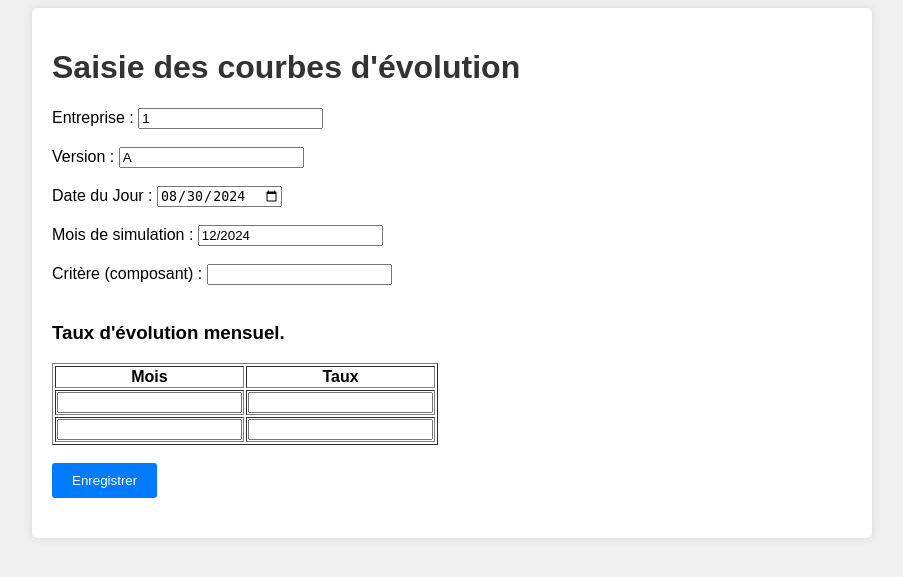
After one commit to MohamedADCap/free-cash-flow, a Flask app: page /courbes in a window 1280 px wide. The commit adds this page. Shown: the top 577 px of the page, without its empty margins (188-1091 px from the left). Run offline with Flask 3, Linux system fonts and the light colour scheme; data comes from the database, SQL or seed files in the repository; both versions use the stored data as it was after the commit.

Commit message:
Ajout de la saisie des taux pour la simuation par courbes. - Ajout table courbes - Ajout du formulaire courbes.html

```diff
--- a/app/routes.py
+++ b/app/routes.py
@@ -19,7 +19,8 @@ def select_action():
         return redirect(url_for('main.saisie_mouvements'))
     elif action == 'simulate':
         return redirect(url_for('main.saisie_options_simulation'))
-
+    elif action == 'courbes':
+        return redirect(url_for('main.courbes'))
 
 
 def allowed_file(filename):
@@ -137,7 +138,6 @@ def saisie_mouvements():
 
     return render_template('saisie_mouvements.html')
 
-
 # Exemple de liste des composants pour le formulaire
 COMPOSANTS = [
     "Recettes d’exploitation",
@@ -239,6 +239,84 @@ def saisie_options_simulation():
 
     return render_template('saisie_options_simulation.html', composants=COMPOSANTS)
 
+@main.route('/courbes', methods=['GET', 'POST'])
+def courbes():
+    if request.method == 'POST':
+        try:
+            # Log des en-têtes et données de la requête
+            logging.info(f"En-têtes de la requête : {request.headers}")
+            logging.info(f"Données brutes de la requête : {request.data}")
+            logging.info(f"Données du formulaire : {request.form}")
+            logging.basicConfig(level=logging.DEBUG)
+
+            id_entreprise = request.form['ientreprise']
+            version = request.form['version']
+            mois_simulation_FRF = request.form['mois_simulation_FRF']
+            date_jour = request.form['date_jour']
+
+            print(entreprise)
+            print(version)
+            # Log des valeurs principales
+            logging.info(f"Entreprise: {entreprise}")
+            logging.info(f"Version: {version}")
+            logging.info(f"Mois de simulation: {mois_simulation_FRF}")
+            logging.info(f"Date du jour: {date_jour}")
+            logging.basicConfig(level=logging.DEBUG)
+
+            # Préparer les valeurs pour chaque composant
+            valeurs = {
+                "month_01": request.form.get('month_01', ""),
+                "rate_01": request.form.get('rate_01', ""),
+                "month_02": request.form.get('month_02', ""),
+                "rate_02": request.form.get('rate_02', ""),
+            }
+
+            # Log des valeurs reçues pour vérification
+            logging.info(f"Valeurs reçues : {valeurs}")
+            print(valeurs)
+            # Connexion à la base de données SQLite
+            conn = sqlite3.connect('app.db')
+            cursor = conn.cursor()
+
+            # Insertion dans la table parametres_simulation
+            cursor.execute('''
+                INSERT INTO courbes (
+                    entreprise, version, mois_simulation_FRF, date_jour,
+                    Mois_prevision, taux_recettes_exploitation
+                ) VALUES (?, ?, ?, ?, ?, ?)
+            ''', (
+                entreprise, version, mois_simulation_FRF, date_jour,
+                valeurs["month_01"], valeurs["rate_01"]
+            ))
+
+            # Sauvegarder les modifications et fermer la connexion
+            conn.commit()
+            conn.close()
+
+            flash("Les options de simulation ont été enregistrées avec succès.", "success")
+            return redirect(url_for('main.index'))
+
+        except Exception as e:
+            logging.error(f"Erreur lors du traitement de la requête: {str(e)}")
+            flash(f"Une erreur est survenue lors de l'enregistrement des options de simulation: {str(e)}", "danger")
+
+        return redirect(url_for('main.index'))
+    else:
+        conn = sqlite3.connect('app.db')
+        cur = conn.cursor()
+        res = cur.execute("SELECT entreprise, version, mois_simulation_FRF, date_jour FROM parametres_simulation")
+        #todo : vérifier si la requête renvoie au moins 1 enreg.
+        data = res.fetchone()
+        print(f"data={data}")
+        entreprise = data[0]
+        version = data[1]
+        mois_simulation_FRF = data[2]
+        date_jour = data[3]
+        print(f"entreprise          = {entreprise}")
+        print(f"version             = {version}")
+        print(f"mois_simulation_FRF = {mois_simulation_FRF}")
+        print(f"date_jour           = {date_jour}")
+        return render_template('courbes.html', entreprise=entreprise, version=version, mois_simulation_FRF=mois_simulation_FRF, date_jour=date_jour)
 
 if __name__ == '__main__':
     main.run(debug=True)
--- /dev/null
+++ b/app/templates/courbes.html
@@ -0,0 +1,65 @@
+{% extends "base.html" %}
+
+{% block content %}
+<h1>Saisie des courbes d'évolution</h1>
+<form method="post">
+    <label for="entreprise">Entreprise :</label>
+    <input type="text" id="entreprise" name="entreprise" value="{{entreprise}}" required placeholder="entreprise"><br><br>
+
+    <label for="version">Version :</label>
+    <input type="text" id="version" name="version" value="{{version}}" required><br><br>
+
+    <label for="date_jour">Date du Jour :</label>
+    <input type="date" id="date_jour" name="date_jour" value="{{date_jour}}" required><br><br>
+
+    <label for="mois_simulation_FRF">Mois de simulation :</label>
+    <input type="text" id="mois_simulation_FRF" name="mois_simulation_FRF" value="{{mois_simulation_FRF}}" required><br><br>
+
+    <label for="critere">Critère (composant) :</label>
+    <input type="text" id="critere" name="critere" required><br><br>
+
+    <h3>Taux d'évolution mensuel.</h3>
+
+    <table border="1">
+        <tr>
+            <th>Mois</th>
+            <th>Taux</th>
+        </tr>
+        <tr>
+            <td>
+                <input type="text" name="month_01" value="" required>
+            </td>
+            <td>
+                <input type="text" name="rate_01" value="" required>
+            </td>
+        </tr>
+        <tr>
+            <td>
+                <input type="text" name="month_02" value="" required>
+            </td>
+            <td>
+                <input type="text" name="rate_02" value="" required>
+            </td>
+        </tr>
+    </table>
+
+    <br>
+    <button type="submit">Enregistrer</button>
+</form>
+<script type="text/javascript">
+    var query = window.location.search.substring(1);
+    var Field=query.split("=");
+    document.getElementById("Name").value = Field[2];
+</script>
+<div>
+    {% with messages = get_flashed_messages() %}
+        {% if messages %}
+            <ul>
+                {% for message in messages %}
+                    <li>{{ message }}</li>
+                {% endfor %}
+            </ul>
+        {% endif %}
+    {% endwith %}
+</div>
+{% endblock %}
--- a/app/templates/index.html
+++ b/app/templates/index.html
@@ -7,5 +7,6 @@
         <button type="submit" name="action" value="upload_nature_mvm">Chargement des parametres Nature Mouvement</button>
         <button type="submit" name="action" value="mouvements">Saisie des Mouvements</button>
         <button type="submit" name="action" value="simulate">Simulate Free Cash Flow</button>
+        <button type="submit" name="action" value="courbes">Saisie des courbes</button>
     </form>
 {% endblock %}
```
Also changed, not shown: db/initialize_db.py (+18 -0 lines), app.db.
